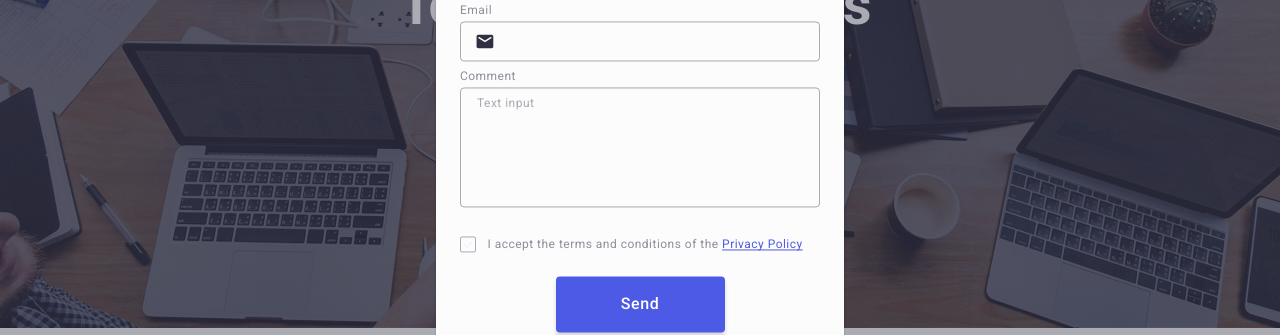
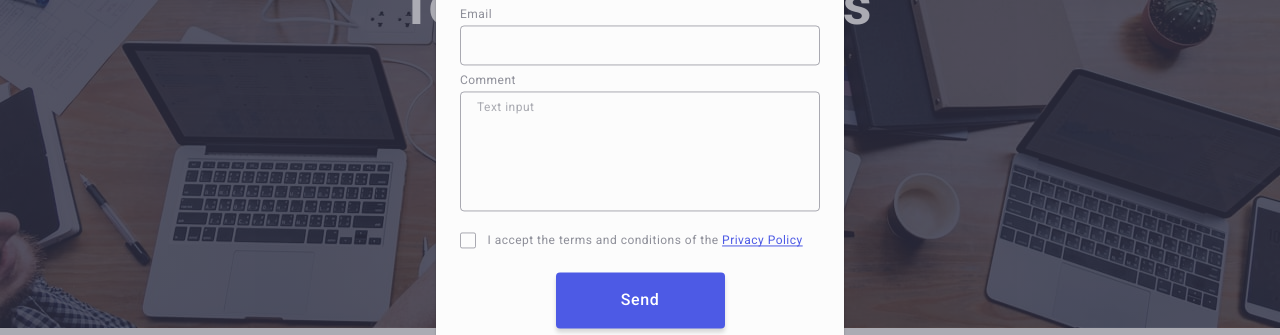
Before and after one commit to bozhenko-zakhar/goit-markup-hw-05, a plain HTML site: page index.html in a window 1280 px wide. Shown: the part 342-677 px from the top of the page. Drawn offline with nearby package versions, Linux system fonts and the light colour scheme.

Commit message:
Fix errors again

```diff
--- a/css/styles.css
+++ b/css/styles.css
@@ -639,11 +639,14 @@ button {
 	transition: fill 250ms cubic-bezier(0.4, 0, 0.2, 1);
 }
 
+.modal-textarea-container {
+	margin-bottom: 16px;
+}
+
 .modal-textarea {
 	width: 100%;
 	height: 120px;
 	padding: 8px 16px;
-	margin-bottom: 16px;
 	background-color: transparent;
 	border: 1px solid rgba(46, 47, 66, 0.4);
 	border-radius: 4px;
--- a/index.html
+++ b/index.html
@@ -395,7 +395,7 @@
 						</svg>
 					</div>
 				</div>
-				<div class="modal-field-container">
+				<div class="modal-textarea-container">
 					<label for="user-comment" class="modal-form-label">Comment</label>
 					<textarea id="user-comment" name="user-comment" class="modal-textarea" placeholder="Text input" rows="100"></textarea>
 				</div>
```
